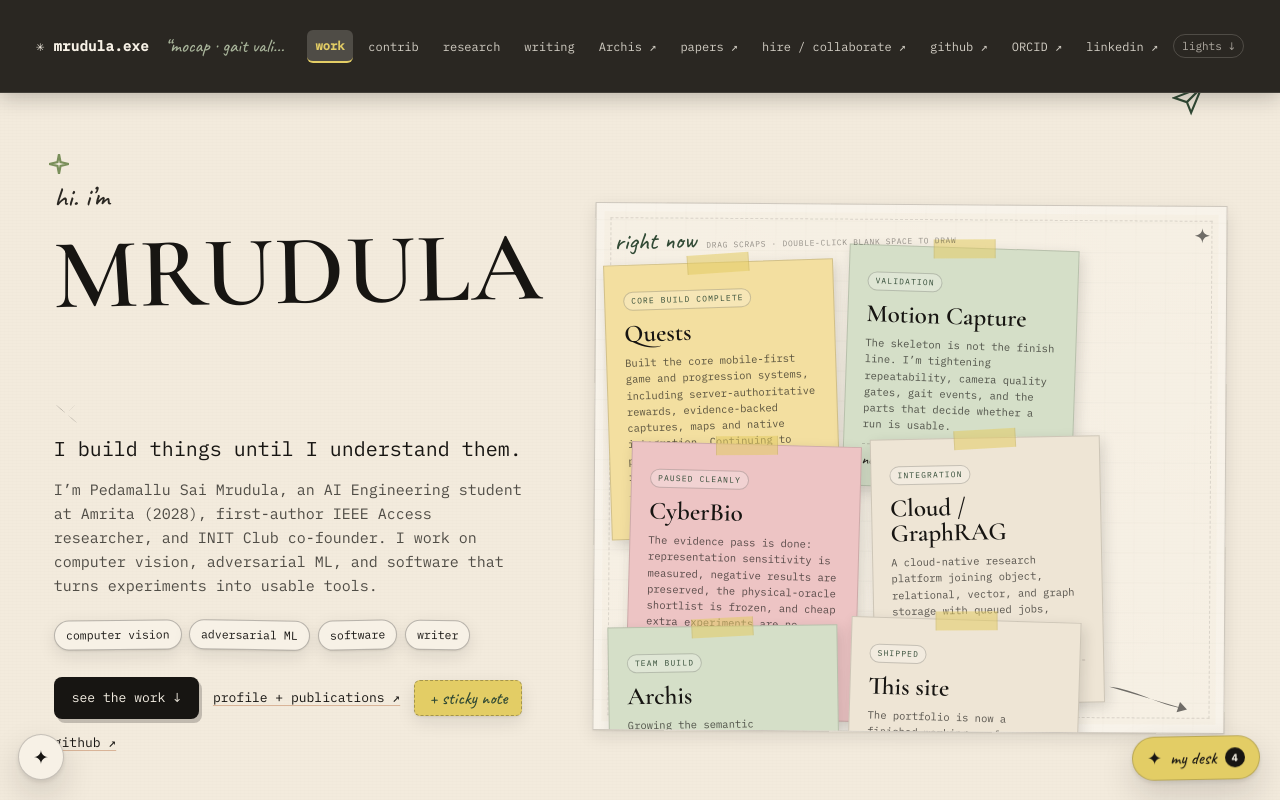
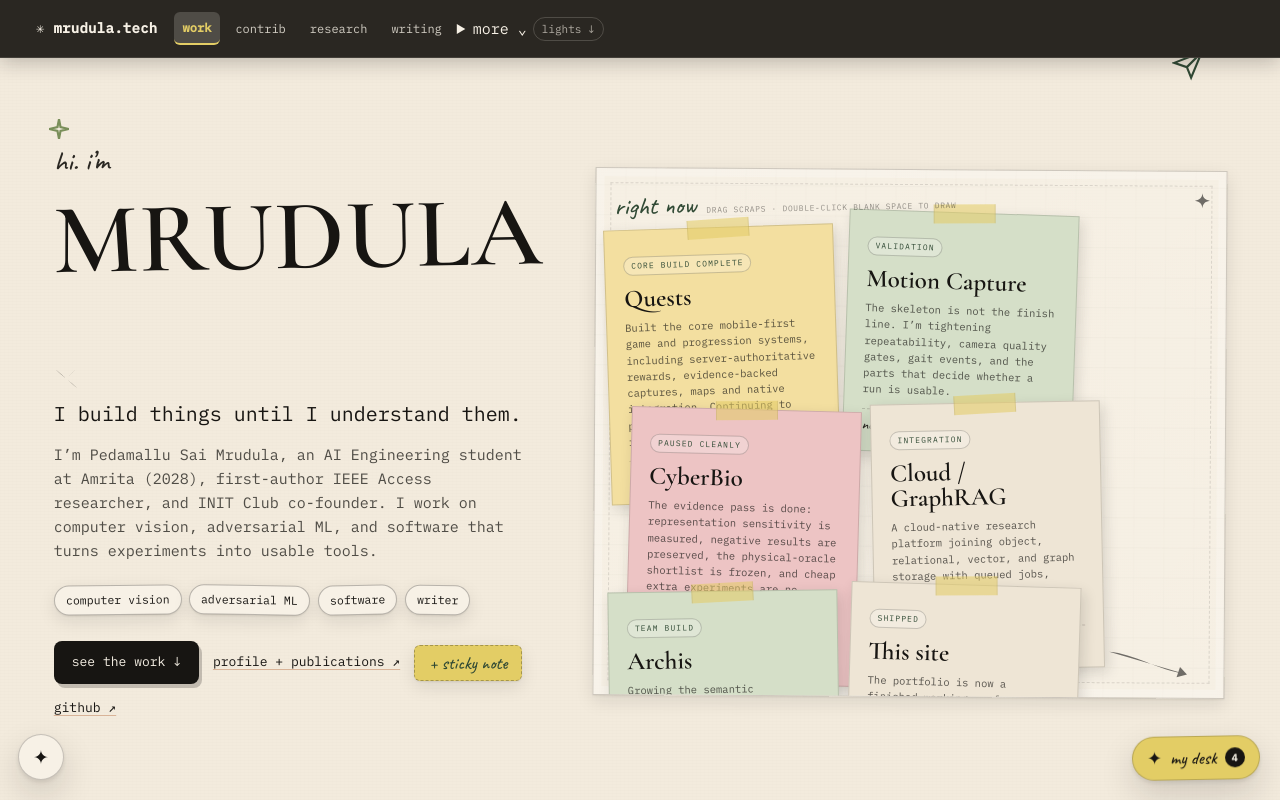
Before and after one commit to Mrudula-itsjuzme/portfolio-site, a React (Vite) app: page / in a window 1280 px wide. Shown: the top 800 px of the page. Built offline with nearby package versions, Linux system fonts and the light colour scheme.

Commit message:
ux: simplify header and brand mrudula.tech; move secondary links to accessible more menu

```diff
--- a/src/components/lab/LabHeader.jsx
+++ b/src/components/lab/LabHeader.jsx
@@ -1,9 +1,8 @@
 import { useEffect, useState, useCallback } from "react";
-import { identity, currentStatuses } from "../../data/lab";
+import { identity } from "../../data/lab";
 import { playClickSound } from "./sound";
 
 export default function LabHeader({ soundEnabled }) {
-  const [statusIndex, setStatusIndex] = useState(0);
   const [theme, setTheme] = useState(() => {
     try {
       return localStorage.getItem("lab-theme") || "paper";
@@ -12,15 +11,6 @@ export default function LabHeader({ soundEnabled }) {
     }
   });
   const [activeSection, setActiveSection] = useState("");
-
-  useEffect(() => {
-    const reduced = window.matchMedia("(prefers-reduced-motion: reduce)").matches;
-    if (reduced) return;
-    const t = setInterval(() => {
-      setStatusIndex((i) => (i + 1) % currentStatuses.length);
-    }, 5200);
-    return () => clearInterval(t);
-  }, []);
 
   useEffect(() => {
     document.documentElement.setAttribute("data-theme", theme);
@@ -58,12 +48,8 @@ export default function LabHeader({ soundEnabled }) {
   return (
     <header className="lab-header">
       <a href="#top" className="exe" aria-label="back to top" onClick={() => playClickSound(soundEnabled)}>
-        ✳ {identity.handle}
+        ✳ mrudula.tech
       </a>
-
-      <p className="lab-status" aria-live="off">
-        “{currentStatuses[statusIndex]}”
-      </p>
 
       <nav className="lab-nav" aria-label="primary">
         {[
@@ -82,16 +68,17 @@ export default function LabHeader({ soundEnabled }) {
           </a>
         ))}
 
-        <a href="/projects/archis/" className="nav-ext">Archis ↗</a>
-        <a href="/research.html" className="nav-ext">papers ↗</a>
-        <a href="/work-with-me.html" className="nav-ext">hire / collaborate ↗</a>
-        <a href={identity.links.github} target="_blank" rel="noreferrer" className="nav-ext">
-          github ↗
-        </a>
-        <a href={identity.links.orcid} target="_blank" rel="noreferrer" className="nav-ext">ORCID ↗</a>
-        <a href={identity.links.linkedin} target="_blank" rel="noreferrer" className="nav-ext">
-          linkedin ↗
-        </a>
+        <details className="lab-more-menu">
+          <summary>more <span aria-hidden="true">⌄</span></summary>
+          <div className="lab-more-links">
+            <a href="/research.html">publications ↗</a>
+            <a href="/work-with-me.html">hire / collaborate ↗</a>
+            <a href="/resume.pdf" target="_blank" rel="noreferrer">resume ↗</a>
+            <a href={identity.links.github} target="_blank" rel="noreferrer">github ↗</a>
+            <a href={identity.links.orcid} target="_blank" rel="noreferrer">ORCID ↗</a>
+            <a href={identity.links.linkedin} target="_blank" rel="noreferrer">linkedin ↗</a>
+          </div>
+        </details>
         <button type="button" className="header-pill-btn theme-btn" onClick={toggleTheme} title="switch the lights">
           {theme === "paper" ? "lights ↓" : "lights ↑"}
         </button>
```
